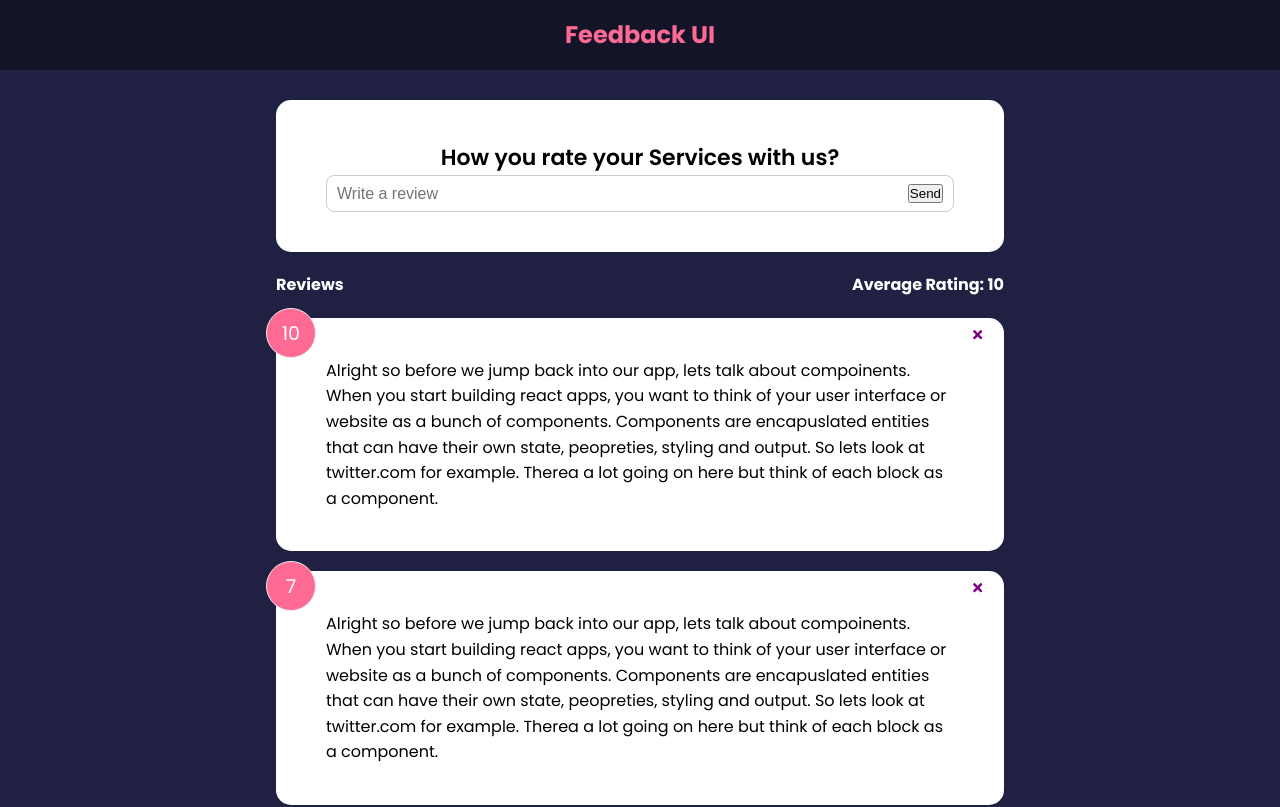
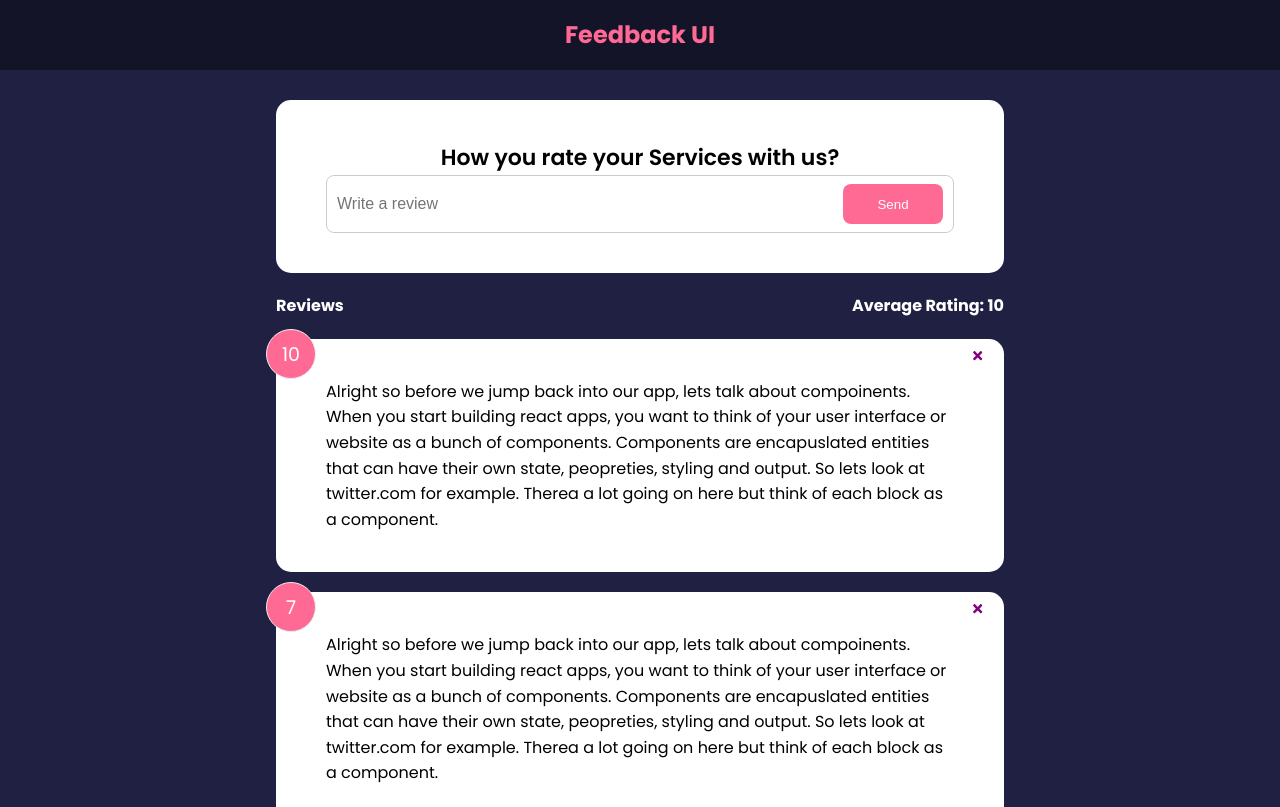
Before and after one commit to likeam/feedback-app, a React (Create React App) app: page / in a window 1280 px wide. Shown: the top 807 px of the page. Built offline with nearby package versions, Linux system fonts and the light colour scheme.

Commit message:
Building the Button

```diff
--- a/src/components/FeedbackForm.jsx
+++ b/src/components/FeedbackForm.jsx
@@ -1,5 +1,6 @@
 import { useState } from "react"
 import Card from "./shared/Card"
+import Button from "./shared/Button"
 
 function FeedbackForm ()  {
     const [text, setText] = useState('')
@@ -15,7 +16,7 @@
                 {/* {@todo - rating select components} */}
                 <div className="input-group">
                     <input onChange={handleTextChange} type="text" placeholder="Write a review " value={text} />
-                    <button type="submit">Send</button>
+                    <Button type="submit" version='secondary'>Send</Button>
                 </div>
             </form>
         </Card>
--- /dev/null
+++ b/src/components/shared/Button.jsx
@@ -0,0 +1,21 @@
+import PropTypes from 'prop-types'
+
+function Button({children, version, type,isDisabled}) {
+    return (
+    <button type={type} disabled={isDisabled} className={`btn btn-${version}`}>{children}</button>
+    )
+}
+
+Button.defaultProps = {
+    version: 'primary',
+    type: 'button',
+    isDisabled: false
+}
+Button.propTypes = {
+    children:PropTypes.node.isRequired,
+    version: PropTypes.string,
+    type: PropTypes.string,
+    isDisabled: PropTypes.bool,
+}
+
+export default Button
```
